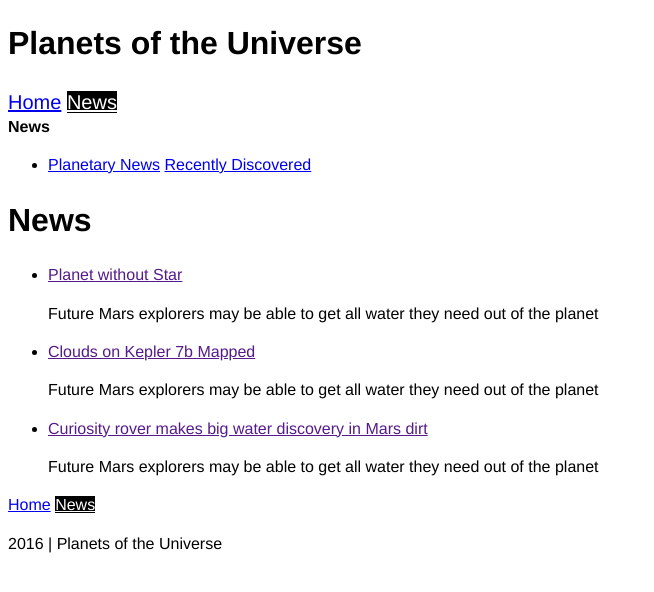
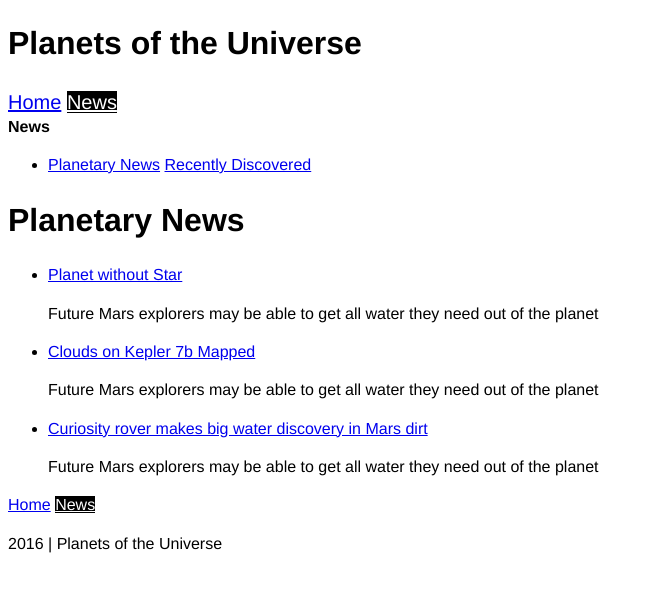
Before and after one commit to ricardo-valente/jekyll, a Jekyll site: the page built from news.html, in a window 1280 px wide. Shown: the top 592 px of the page, without its empty margins (0-654 px from the left). Built offline with Jekyll 4.4.1, drawn with Linux system fonts in a browser that asks for light colours; Markdown is read by kramdown in place of the engine named in the settings.

Commit message:
added news posts url links

```diff
--- a/index.html
+++ b/index.html
@@ -10,7 +10,7 @@
 <ul>
 	{% for news in site.categories.recently-discovered limit:2 %}
 		<li>
-			<a href="">{{news.title}}</a>
+			<a href="{{site.baseurl}}{{news.url}}">{{news.title}}</a>
 			<p>{{news.meta}}</p>
 		</li>
 	{% endfor %}
--- a/news.html
+++ b/news.html
@@ -2,12 +2,12 @@
 layout: news
 ---
 
-<h1>News</h1>
+<h1>Planetary News</h1>
 
 <ul>
 	{% for news in site.categories.news %}
 		<li>
-			<a href="">{{news.title}}</a>
+			<a href="{{site.baseurl}}{{news.url}}">{{news.title}}</a>
 			<p>{{news.meta}}</p>
 		</li>
 	{% endfor %}
--- a/recently-discovered.html
+++ b/recently-discovered.html
@@ -7,7 +7,7 @@
 <ul>
 	{% for news in site.categories.recently-discovered %}
 		<li>
-			<a href="">{{news.title}}</a>
+			<a href="{{site.baseurl}}{{news.url}}">{{news.title}}</a>
 			<p>{{news.meta}}</p>
 		</li>
 	{% endfor %}
```
